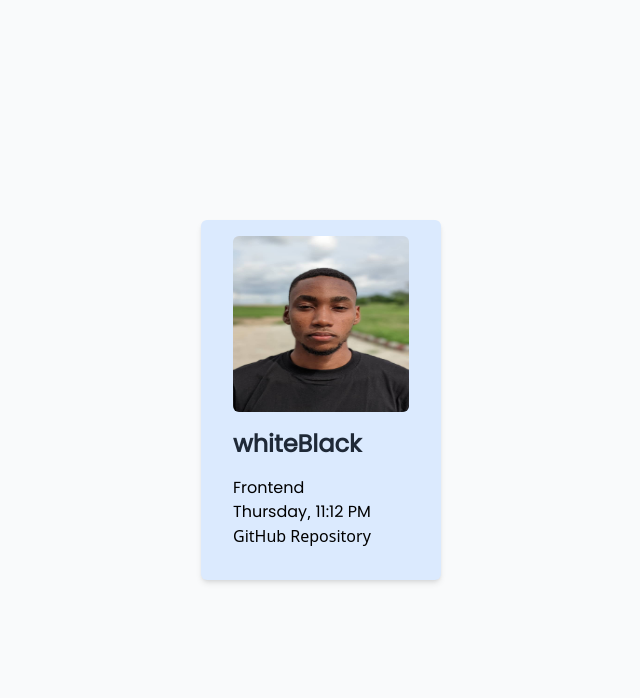
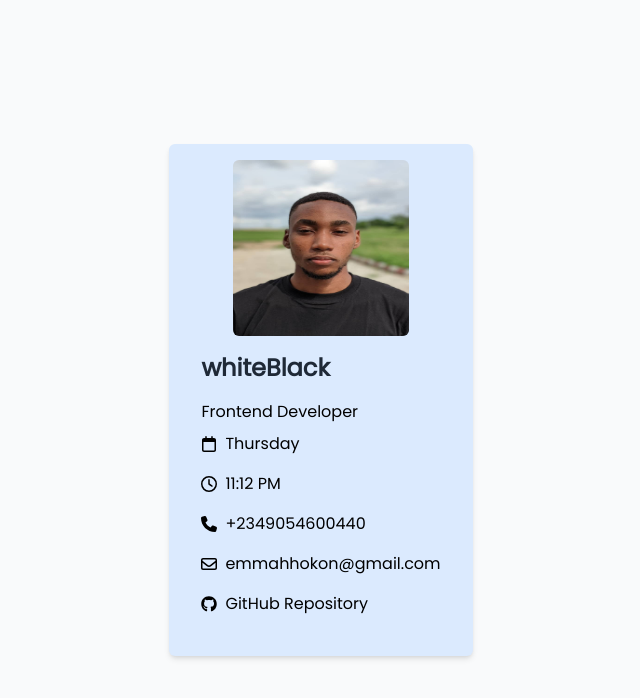
Before and after one commit to EmmanuelOkon/stageone, a website: page index.html in a window 1280 px wide. Shown: the whole page, without its empty margins (319-959 px from the left). Drawn offline with nearby package versions, Linux system fonts and the light colour scheme.

Commit message:
added icons and minor fixes

```diff
--- a/index.html
+++ b/index.html
@@ -6,11 +6,12 @@
     <script src="https://cdn.tailwindcss.com"></script>
     <title>Frontend Task</title>
     <link rel="stylesheet" href="./src/input.css" />
+
     <script src="./src/script.js" defer></script>
   </head>
   <body class="flex justify-center items-center h-screen bg-gray-50">
     <section
-      class="rounded-md mxauto bg-blue-100 px-4 lg:px-8 pt-4 pb-8 shadow-md"
+      class="rounded-md bg-blue-100 px-4 lg:px-8 pt-4 pb-8 shadow-md"
     >
       <div class="flex flex-col items-center">
         <div class="rounded-full">
@@ -18,7 +19,7 @@
             src="./assets/profile.jpg"
             alt="whiteBlack"
             data-testid="slackDisplayImage"
-            class="rounded-md md:roundedfull w-44 h-44"
+            class="rounded-md w-44 h-44"
           />
         </div>
       </div>
@@ -30,19 +31,51 @@
         >
           whiteBlack
         </p>
-        <p data-testid="myTrack">Frontend</p>
-        <div class="flex items-center">
-          <p data-testid="currentDayOfTheWeek"></p>
-          ,
-          <span class="pl-1" data-testid="currentUTCTime"></span>
-        </div>
+        <p data-testid="myTrack">Frontend Developer</p>
+        <li class="list-none flex items-center py-2">
+          <img
+            src="./assets/calendar-regular.svg"
+            alt="calendar"
+            class="w-4 h-4"
+          />
+          <span class="pl-2" data-testid="currentDayOfTheWeek"></span>
+        </li>
 
-        <a
-          href="https://github.com/EmmanuelOkon/stageone"
-          data-testid="githubURL"
-          target="_blank"
-          >GitHub Repository</a
-        >
+        <li class="list-none flex items-center py-2">
+          <img src="./assets/clock-regular.svg" alt="clock" class="w-4 h-4" />
+          <span class="pl-2" data-testid="currentUTCTime"></span>
+        </li>
+
+        <li class="list-none">
+          <a class="flex items-center py-2" href="tel:+2349054600440" >
+            <img src="./assets/phone-solid.svg" alt="phone" class="w-4 h-4" />
+            <span class="pl-2" data-testid="mobileNumber">+2349054600440</span>
+          </a>
+        </li>
+
+        <li class="list-none">
+          <a class="flex items-center py-2" href="mailto:emmahhokon@gmail.com">
+            <img
+              src="./assets/envelope-regular.svg"
+              alt="envelope"
+              class="w-4 h-4"
+            />
+            <span class="pl-2" data-testid="emailAddress"
+              >emmahhokon@gmail.com</span
+            >
+          </a>
+        </li>
+
+        <li class="list-none">
+          <a
+            class="flex items-center py-2"
+            href="https://github.com/EmmanuelOkon/stageone"
+            target="_blank"
+          >
+            <img src="./assets/github.svg" alt="github" class="w-4 h-4" />
+            <span class="pl-2" data-testid="githubURL"> GitHub Repository </span>
+          </a>
+        </li>
       </div>
     </section>
   </body>
```
Also changed, not shown: assets/calendar-regular.svg (added), assets/clock-regular.svg (added), assets/envelope-regular.svg (added), assets/github.svg (added), assets/phone-solid.svg (added), 1 other file.
